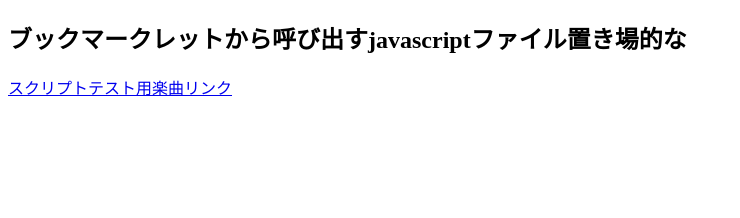
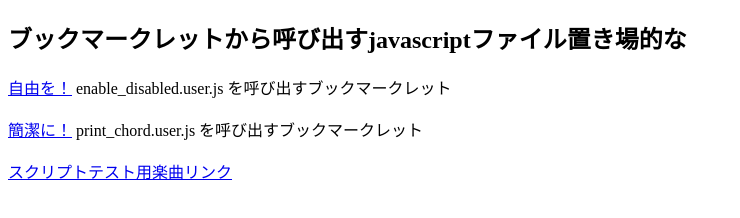
Before and after one commit to yobukodori/freedom, a plain HTML site: page index.html in a window 1280 px wide. Shown: the whole page, without its empty margins (0-740 px from the left). Drawn offline with Linux system fonts and the light colour scheme.

Commit message:
Update index.html

```diff
--- a/index.html
+++ b/index.html
@@ -6,6 +6,12 @@
 </head>
 <body>
 <h2>ブックマークレットから呼び出すjavascriptファイル置き場的な</h2>
+  <a href="javascript:(function(url,e){e=document.createElement(&quot;script&quot;);e.src=url;document.body.appendChild(e);})(&quot;https://yobukodori.github.io/freedom/enable_disabled.user.js&quot;);">自由を&#65281;</a>
+  enable_disabled.user.js を呼び出すブックマークレット<br />
+  <br />
+  <a href="javascript:(function(url,e){e=document.createElement(&quot;script&quot;);e.src=url;document.body.appendChild(e);})(&quot;https://yobukodori.github.io/freedom/print_chord.user.js&quot;);">簡潔に&#65281;</a>
+  print_chord.user.js を呼び出すブックマークレット<br />
+  <br />
   <a href="https://yobukodori.github.io/freedom/songs.html">スクリプトテスト用楽曲リンク</a><br />
 </body>
 </html>
```
